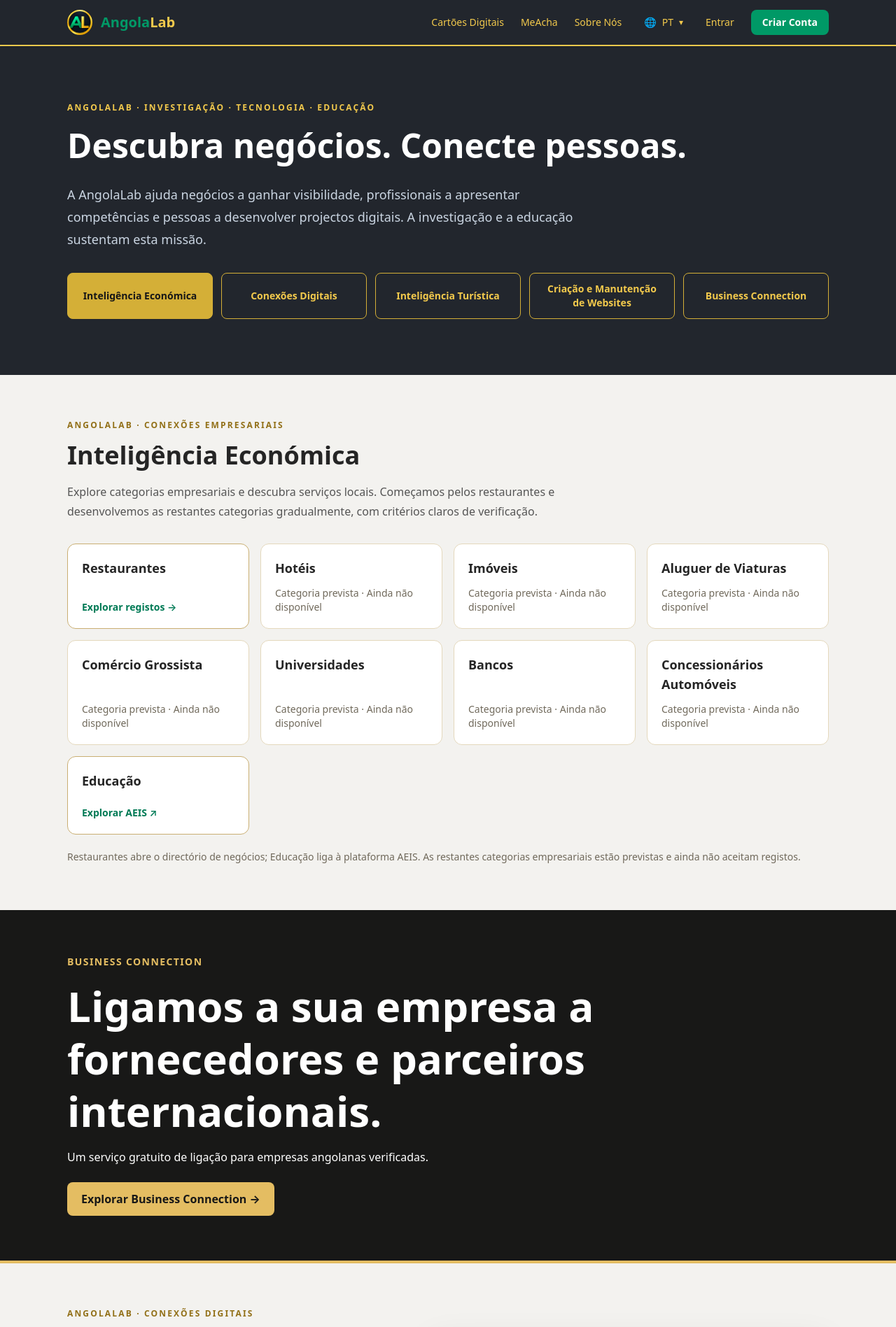
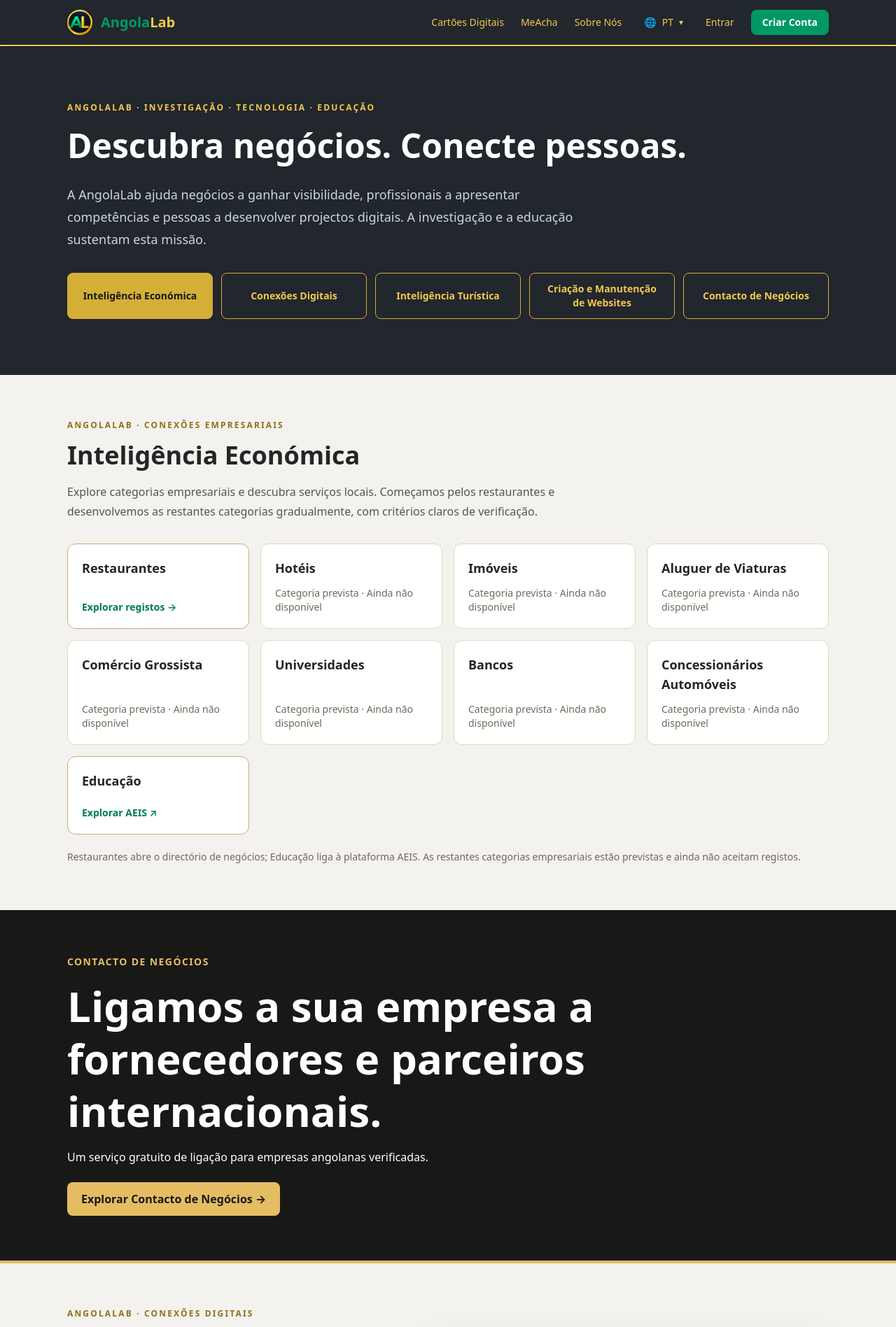
Before and after one commit to oswaldodeal/angolalab-restaurants, a Next.js app: page /pt in a window 1280 px wide. Shown: the top 1897 px of the page at 70% size. Built offline with nearby package versions, Linux system fonts and the light colour scheme.

Commit message:
Use Contacto de Negócios on Portuguese Home

```diff
--- a/app/pt/page.tsx
+++ b/app/pt/page.tsx
@@ -14,7 +14,7 @@ export default function EcosystemHomePage() {
      <a href="#connections" className="inline-flex min-h-12 items-center justify-center rounded-lg border border-[#d4af37] px-3 py-3 text-center text-sm font-semibold leading-5 text-[#f2c94c] hover:bg-white/10 focus-visible:outline-2 focus-visible:outline-offset-2 focus-visible:outline-[#f2c94c] sm:px-4">Conexões Digitais</a>
      <a href="#tourism" className="inline-flex min-h-12 items-center justify-center rounded-lg border border-[#d4af37] px-3 py-3 text-center text-sm font-semibold leading-5 text-[#f2c94c] hover:bg-white/10 focus-visible:outline-2 focus-visible:outline-offset-2 focus-visible:outline-[#f2c94c] sm:px-4">Inteligência Turística</a>
      <a href="#website-design" className="inline-flex min-h-12 items-center justify-center rounded-lg border border-[#d4af37] px-3 py-3 text-center text-sm font-semibold leading-5 text-[#f2c94c] hover:bg-white/10 focus-visible:outline-2 focus-visible:outline-offset-2 focus-visible:outline-[#f2c94c] sm:px-4">Criação e Manutenção de Websites</a>
-     <a href="#business-connection" className="inline-flex min-h-12 items-center justify-center rounded-lg border border-[#d4af37] px-3 py-3 text-center text-sm font-semibold leading-5 text-[#f2c94c] hover:bg-white/10 focus-visible:outline-2 focus-visible:outline-offset-2 focus-visible:outline-[#f2c94c] sm:px-4 col-span-2 md:col-span-1">Business Connection</a>
+     <a href="#business-connection" className="inline-flex min-h-12 items-center justify-center rounded-lg border border-[#d4af37] px-3 py-3 text-center text-sm font-semibold leading-5 text-[#f2c94c] hover:bg-white/10 focus-visible:outline-2 focus-visible:outline-offset-2 focus-visible:outline-[#f2c94c] sm:px-4 col-span-2 md:col-span-1">Contacto de Negócios</a>
     </div></div>
   </section>
   <section id="business-directory" aria-labelledby="business-directory-title" className="scroll-mt-24 bg-[#f3f2ef] py-14 text-[#252525] sm:py-16">
@@ -38,10 +38,10 @@ export default function EcosystemHomePage() {
   </section>
   <a id="business-connection" href="/business-connection/index.html?lang=pt" className="scroll-mt-24 block border-b-4 border-[#e4bd62] bg-[#181817] py-10 text-white focus-visible:outline-2 focus-visible:-outline-offset-4 focus-visible:outline-[#e4bd62] sm:py-16">
    <div className="page-rail">
-    <p className="text-sm font-bold uppercase tracking-widest text-[#e4bd62]">Business Connection</p>
+    <p className="text-sm font-bold uppercase tracking-widest text-[#e4bd62]">Contacto de Negócios</p>
     <h2 className="mt-4 max-w-4xl text-3xl font-bold leading-tight sm:text-6xl">Ligamos a sua empresa a fornecedores e parceiros internacionais.</h2>
     <p className="mt-4">Um serviço gratuito de ligação para empresas angolanas verificadas.</p>
-    <span className="mt-6 inline-block rounded-lg bg-[#e4bd62] px-5 py-3 font-bold text-[#181817]">Explorar Business Connection →</span>
+    <span className="mt-6 inline-block rounded-lg bg-[#e4bd62] px-5 py-3 font-bold text-[#181817]">Explorar Contacto de Negócios →</span>
    </div>
   </a>
   <div id="connections" className="scroll-mt-24"><HomeDigitalCards language="pt" /></div>
```
